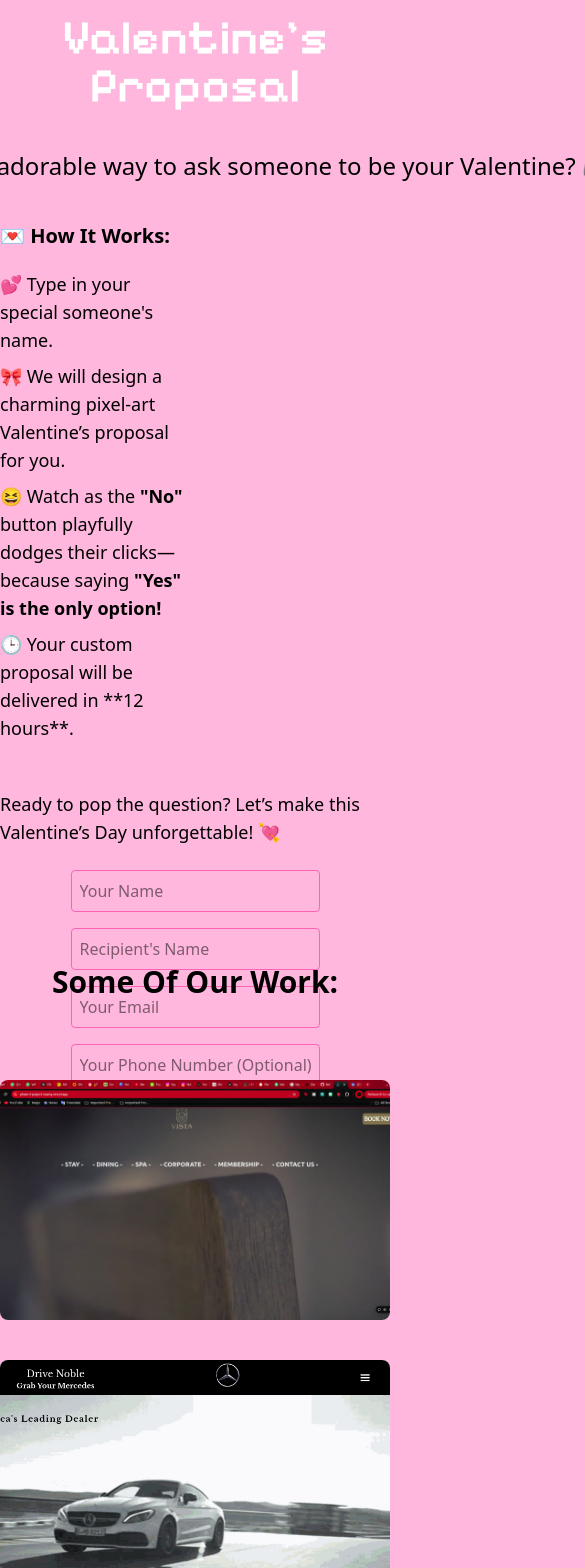
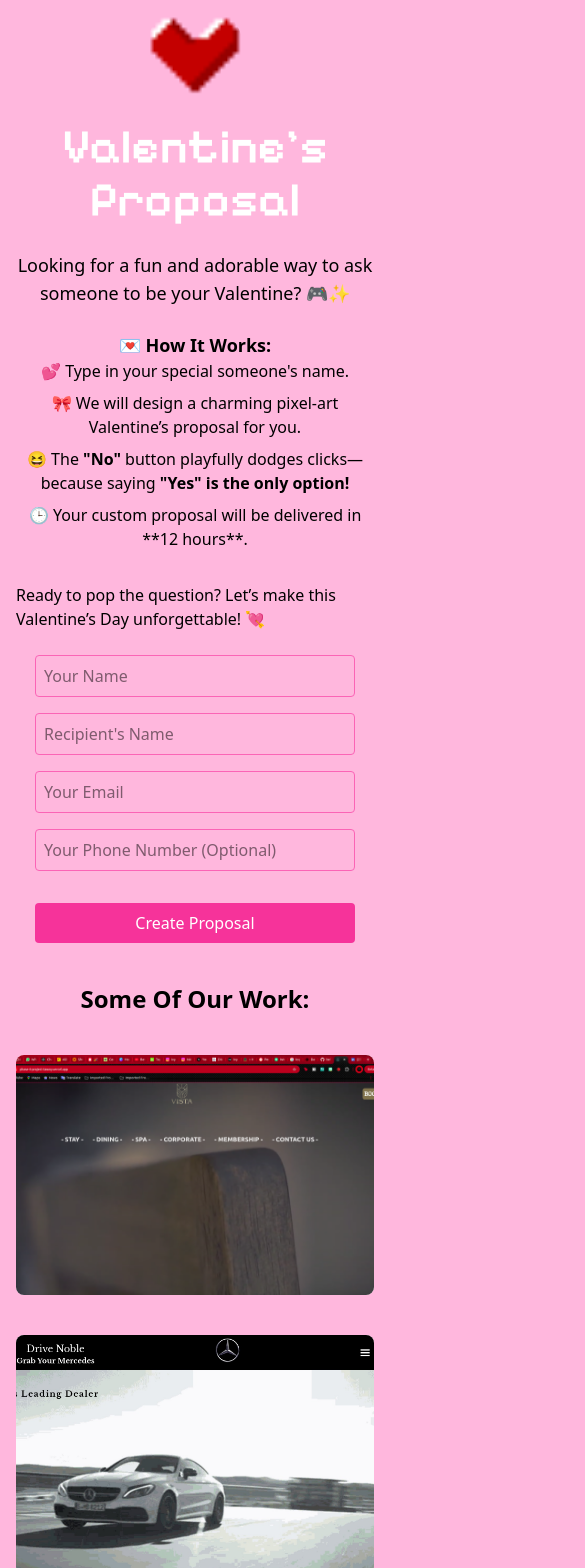
Before and after one commit to bella-thehacker/Valentines-Propasal, a React (Vite) app: page / in a window 390 px wide. Shown: the top 1568 px of the page, 585 px wide, since content can reach past the window. Built offline with nearby package versions, Linux system fonts and the light colour scheme.

Commit message:
made app responsie

```diff
--- a/src/App.jsx
+++ b/src/App.jsx
@@ -40,42 +40,44 @@ function App() {
   };
 
   return (
-    <div>
-      {/* Routes should be placed inside a div wrapper to avoid overlapping */}
+    <div className="min-h-screen flex flex-col items-center">
+      {/* Routes */}
       <Routes>
         <Route path="/checkout" element={<CheckOut />} />
         <Route path="/contact" element={<Contact />} />
         <Route
           path="/"
           element={
-            <div className="flex flex-col items-center justify-center h-screen mt-20">
-              <img src="/heart-spin.gif" alt="Placeholder" className="rounded-full w-32 h-32 object-cover mb-10" />
-              <h1 className="text-6xl font-bold text-center">Valentine's Proposal</h1>
-              <p className="text-2xl font-medium w-5xl mt-10 text-center">
+            <div className="flex flex-col items-center justify-center min-h-screen px-4">
+              <img src="/heart-spin.gif" alt="Placeholder" className="rounded-full w-24 md:w-32 h-24 md:h-32 object-cover mb-6 md:mb-10" />
+
+              <h1 className="text-4xl md:text-6xl font-bold text-center">Valentine's Proposal</h1>
+
+              <p className="text-lg md:text-2xl font-medium text-center mt-6 md:mt-10 max-w-xl">
                 Looking for a fun and adorable way to ask someone to be your Valentine? 🎮✨
               </p>
 
-              <div className='mr-50'>
-          <h3 className='text-xl mt-10 mb-5 text font-bold'>💌  How It Works:</h3>
-          <ul className='text-lg font-medium'>
-            <li className='mb-2'>💕  Type in your special someone's name.</li>
-            <li className='mb-2'>🎀  We will design a charming pixel-art Valentine’s proposal for you.</li>
-            <li className='mb-2'>😆  Watch as the <span className='font-bold'>"No"</span> button playfully dodges their clicks—because saying <span className='font-bold'>"Yes" is the only option!</span></li>
-            <li className='mb-2'>🕒  Your custom proposal will be delivered in **12 hours**.</li>
-          </ul>
-        </div>
+              <div className="mt-6 md:mt-10 text-center max-w-md">
+                <h3 className="text-lg md:text-xl font-bold">💌 How It Works:</h3>
+                <ul className="text-base md:text-lg">
+                  <li className="mb-2">💕 Type in your special someone's name.</li>
+                  <li className="mb-2">🎀 We will design a charming pixel-art Valentine’s proposal for you.</li>
+                  <li className="mb-2">😆 The <span className="font-bold">"No"</span> button playfully dodges clicks—because saying <span className="font-bold">"Yes" is the only option!</span></li>
+                  <li className="mb-2">🕒 Your custom proposal will be delivered in **12 hours**.</li>
+                </ul>
+              </div>
 
-              <h3 className="mt-10 font-light text-lg">
+              <h3 className="mt-6 md:mt-10 font-light text-base md:text-lg">
                 Ready to pop the question? Let’s make this Valentine’s Day unforgettable! 💘
               </h3>
 
               {!submitted ? (
-                <form onSubmit={handleSubmit} className="flex flex-col items-center mt-6">
-                  <input type="text" name="yourName" placeholder="Your Name" required className="mb-4 p-2 border border-pink-400 rounded" onChange={handleChange} />
-                  <input type="text" name="recipientName" placeholder="Recipient's Name" required className="mb-4 p-2 border border-pink-400 rounded" onChange={handleChange} />
-                  <input type="email" name="email" placeholder="Your Email" required className="mb-4 p-2 border border-pink-400 rounded" onChange={handleChange} />
-                  <input type="text" name="phone" placeholder="Your Phone Number (Optional)" className="mb-4 p-2 border border-pink-400 rounded" onChange={handleChange} />
-                  <button type="submit" className="bg-pink-500 text-white px-6 py-2 rounded mt-4 hover:bg-pink-700">
+                <form onSubmit={handleSubmit} className="flex flex-col w-full max-w-xs md:max-w-sm mt-6">
+                  <input type="text" name="yourName" placeholder="Your Name" required className="mb-4 p-2 border border-pink-400 rounded w-full" onChange={handleChange} />
+                  <input type="text" name="recipientName" placeholder="Recipient's Name" required className="mb-4 p-2 border border-pink-400 rounded w-full" onChange={handleChange} />
+                  <input type="email" name="email" placeholder="Your Email" required className="mb-4 p-2 border border-pink-400 rounded w-full" onChange={handleChange} />
+                  <input type="text" name="phone" placeholder="Your Phone Number (Optional)" className="mb-4 p-2 border border-pink-400 rounded w-full" onChange={handleChange} />
+                  <button type="submit" className="bg-pink-500 text-white px-6 py-2 rounded mt-4 hover:bg-pink-700 transition w-full">
                     Create Proposal
                   </button>
                 </form>
@@ -90,19 +92,19 @@ function App() {
       </Routes>
 
       {/* Projects Section */}
-      <div className="mb-10">
-        <h2 className="text-3xl font-bold text-center mb-20 mt-10">Some Of Our Work:</h2>
+      <div className="mt-10 mb-10 px-4 w-full">
+        <h2 className="text-2xl md:text-3xl font-bold text-center mb-10">Some Of Our Work:</h2>
         <Projects />
       </div>
 
       {/* Footer */}
-      <footer className="border-t border-pink-500/30">
-        <div className="container mx-auto mt-2 px-4 h-16 flex flex-col items-center justify-center text-center">
+      <footer className="border-t border-pink-500/30 w-full">
+        <div className="container mx-auto px-4 py-4 text-center">
           <p className="text-sm text-black-400 terminal-text">
             &gt; © {new Date().getFullYear()} CTRL_CODE SOLUTIONS. ALL_RIGHTS_RESERVED_
           </p>
           <p className="text-sm mt-2">
-            Need more information? Talk to one of our developers at WhatsApp{" "}
+            Need more information? Talk to one of our developers on WhatsApp{" "}
             <a href="https://wa.me/254712063152" className="text-pink-400">
               +254712063152
             </a>{" "}
```
